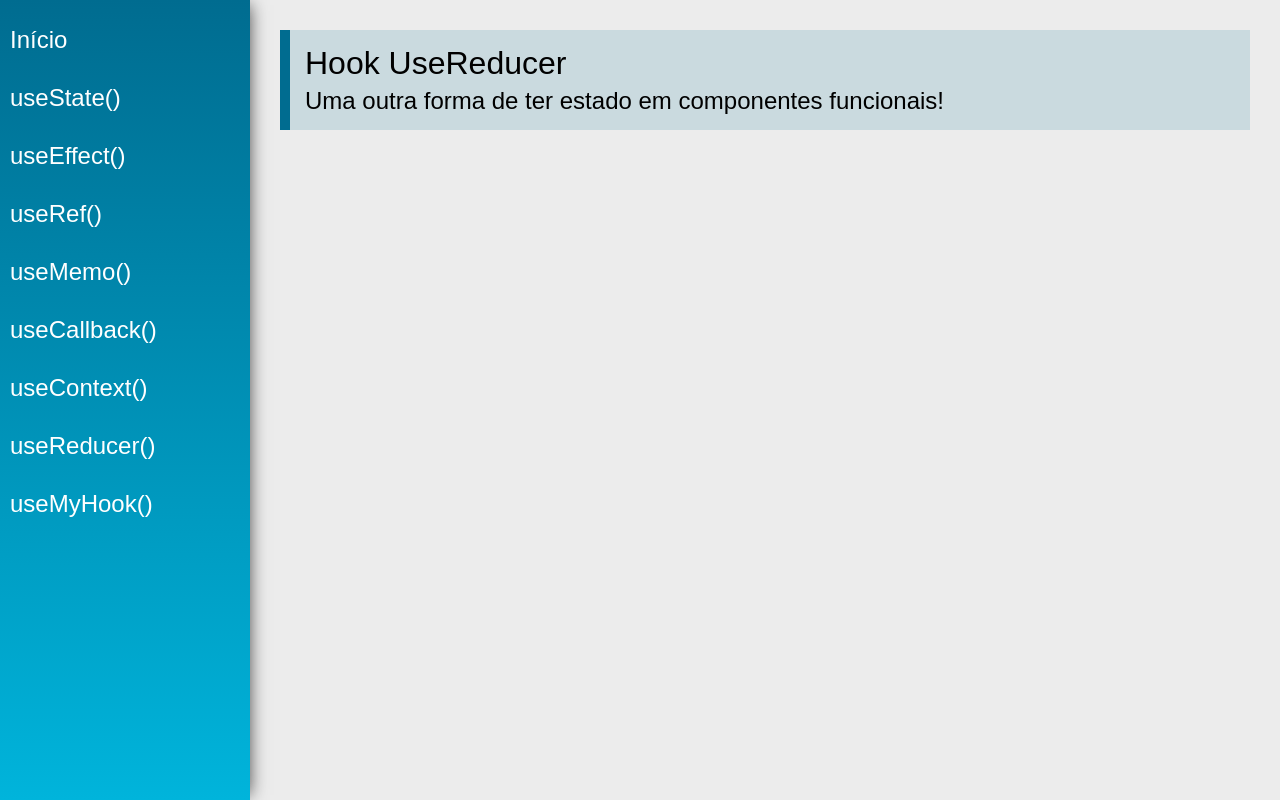
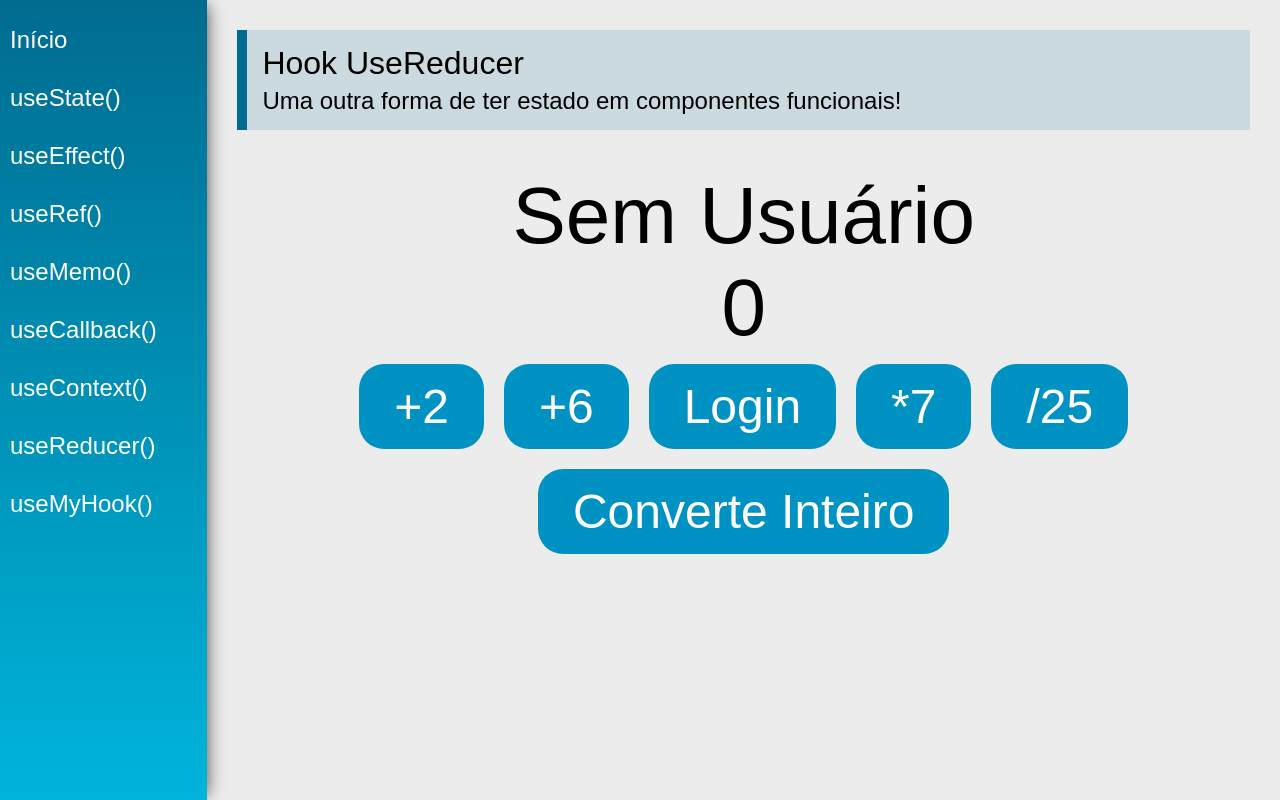
Before and after one commit to eversonps/react-hooks, a React (Create React App) app: page /useReducer in a window 1280 px wide. Built offline with nearby package versions, Linux system fonts and the light colour scheme.

Commit message:
utilizando hook useReducer

```diff
--- /dev/null
+++ b/src/score/actions/index.js
@@ -0,0 +1,7 @@
+import { numberAdd2 } from "./number";
+import { login } from "./user"
+
+export {
+    numberAdd2,
+    login
+}
--- /dev/null
+++ b/src/score/actions/number.js
@@ -0,0 +1,3 @@
+export function numberAdd2(dispatch){
+    dispatch({type: "numberAdd2"})
+}
--- /dev/null
+++ b/src/score/actions/user.js
@@ -0,0 +1,3 @@
+export function login(dispatch, name){
+    dispatch({type: "login", payload: name})
+}
--- /dev/null
+++ b/src/score/index.js
@@ -0,0 +1,14 @@
+import reducer from "./reducers"
+
+const initialState = {
+    user: null,
+    cart: [],
+    products: [],
+    other: "...",
+    number: 0
+}
+
+export {
+    initialState,
+    reducer
+}
--- /dev/null
+++ b/src/score/reducers/index.js
@@ -0,0 +1,10 @@
+import { reducerNumber } from "./number";
+import { reducerUser } from "./user";
+
+export default function reducer(state, action){
+    if(action.type == "login"){
+        return reducerUser(state, action)
+    }else{
+        return reducerNumber(state, action)
+    }
+}
--- /dev/null
+++ b/src/score/reducers/number.js
@@ -0,0 +1,14 @@
+export function reducerNumber(state, action){
+    switch(action.type){
+        case "numberAdd":
+            return {...state, number: state.number + action.number}
+        case "numberAdd2":
+            return {...state, number: state.number + 2}
+        case "multiplica7":
+            return {...state, number: state.number * 7}
+        case "divide25":
+            return {...state, number: state.number / 25}
+        case "parseInt":
+            return {...state, number: parseInt(state.number)}
+    }
+}
--- /dev/null
+++ b/src/score/reducers/user.js
@@ -0,0 +1,8 @@
+export function reducerUser(state, action){
+    switch(action.type){
+        case "login":
+            return {...state, user: {name: action.payload}}
+        default:
+            return state
+    }
+}
--- a/src/views/examples/UseReducer.jsx
+++ b/src/views/examples/UseReducer.jsx
@@ -1,13 +1,31 @@
-import React from 'react'
+import React, {useReducer} from 'react'
 import PageTitle from '../../components/layout/PageTitle'
 
+import {initialState, reducer} from "../../score/index"
+import {numberAdd2, login} from "../../score/actions/index"
+
 const UseReducer = (props) => {
+    const [state, dispatch] = useReducer(reducer, initialState)
+
     return (
         <div className="UseReducer">
             <PageTitle
                 title="Hook UseReducer"
                 subtitle="Uma outra forma de ter estado em componentes funcionais!"
             />
+
+            <div className="center">
+                {state.user ? <span className='text'>{state.user.name}</span> : <span className='text'>Sem Usuário</span>}
+                <span className="text">{state.number}</span>
+                <div>
+                    <button className="btn" onClick={()=> numberAdd2(dispatch)}>+2</button>
+                    <button className="btn" onClick={()=> dispatch({type: "numberAdd", number: 6})}>+6</button>
+                    <button className="btn" onClick={()=> login(dispatch, "João")}>Login</button>
+                    <button className="btn" onClick={()=> dispatch({type: "multiplica7"})}>*7</button>
+                    <button className="btn" onClick={()=> dispatch({type: "divide25"})}>/25</button>
+                    <button className="btn" onClick={()=> dispatch({type: "parseInt"})}>Converte Inteiro</button>
+                </div>
+            </div>
         </div>
     )
 }
```
